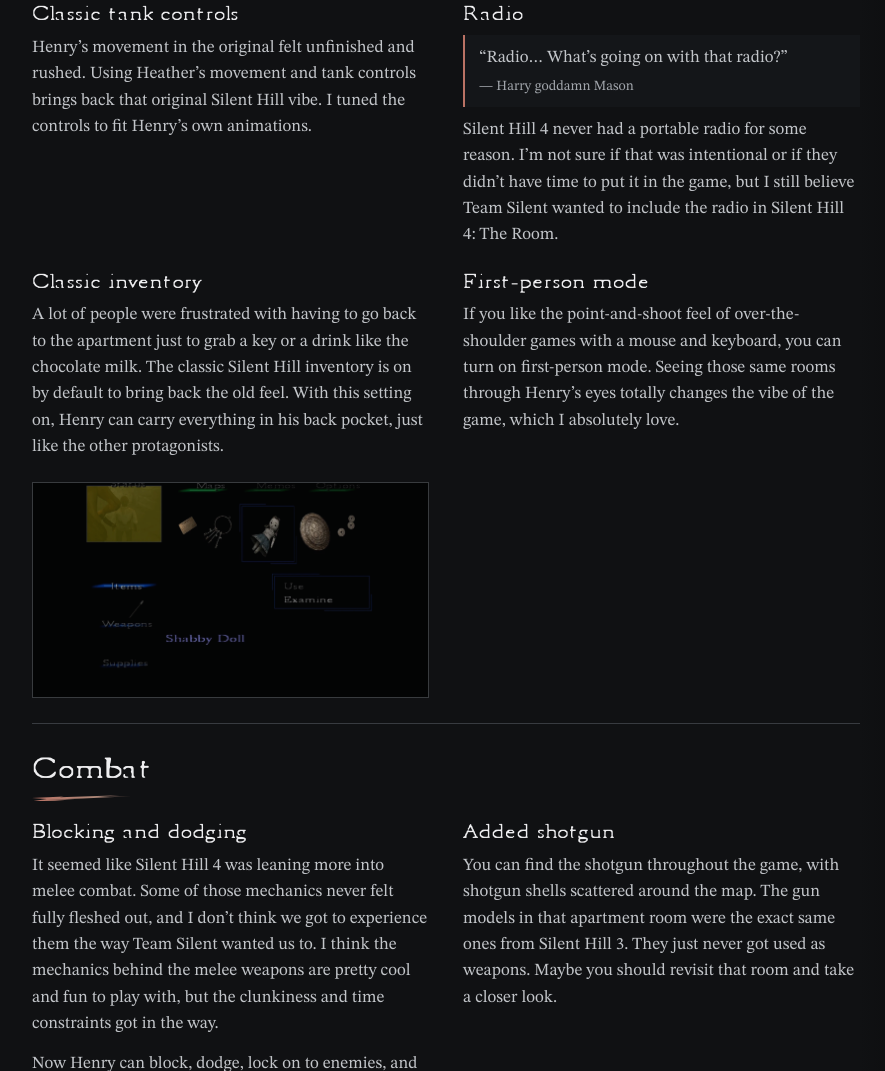
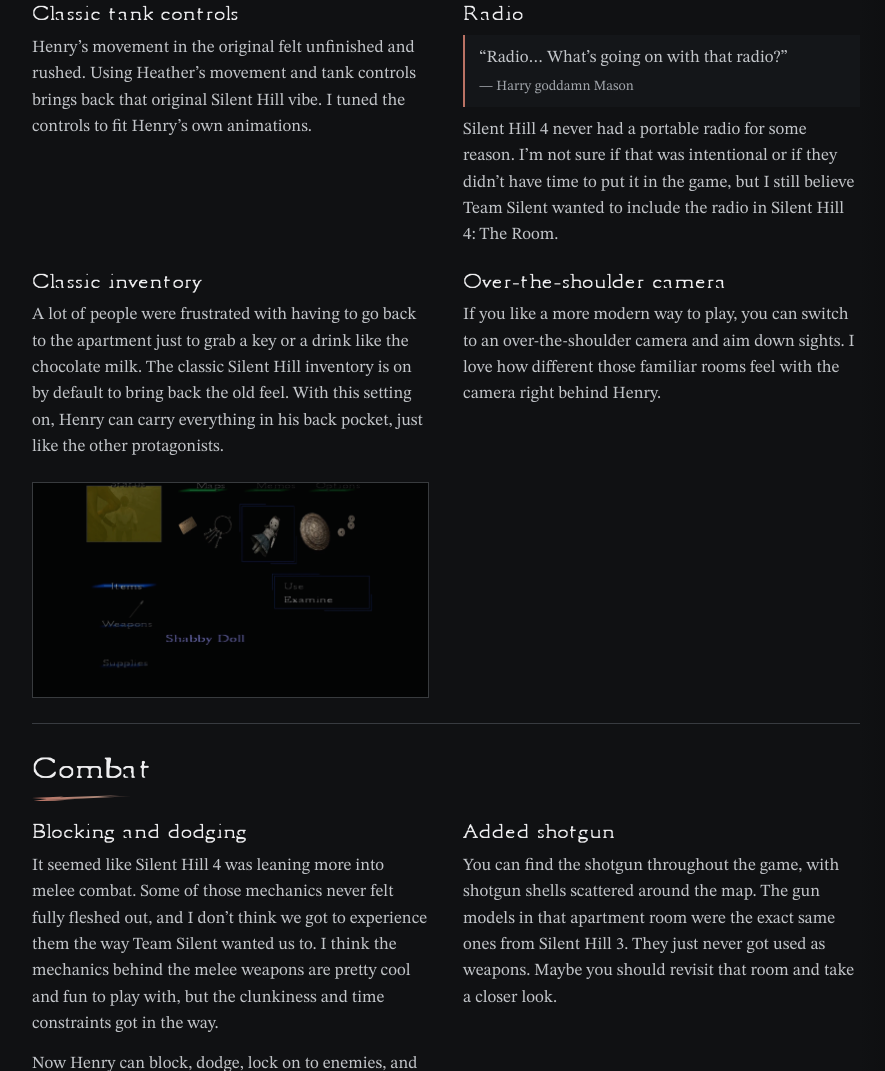
Before and after one commit to Wh3at1y/sh4se-website, a plain HTML site: page features.html in a window 1280 px wide. Shown: the part 1192-2263 px from the top of the page, without its empty margins (318-1203 px from the left). Drawn offline with Linux system fonts and the light colour scheme.

Commit message:
Correct the over-the-shoulder camera description

```diff
--- a/features.html
+++ b/features.html
@@ -102,8 +102,8 @@
             <figure class="shot"><a class="enlarge" href="assets/inventory.webp" title="Open larger image"><img src="assets/inventory.webp" alt="The Shabby Doll selected in the classic inventory." loading="lazy" decoding="async" width="1600" height="865"></a></figure>
           </div>
           <div class="feature-item">
-            <h3>First-person mode</h3>
-            <p>If you like the point-and-shoot feel of over-the-shoulder games with a mouse and keyboard, you can turn on first-person mode. Seeing those same rooms through Henry’s eyes totally changes the vibe of the game, which I absolutely love.</p>
+            <h3>Over-the-shoulder camera</h3>
+            <p>If you like a more modern way to play, you can switch to an over-the-shoulder camera and aim down sights. I love how different those familiar rooms feel with the camera right behind Henry.</p>
           </div>
         </div>
       </section>
```
